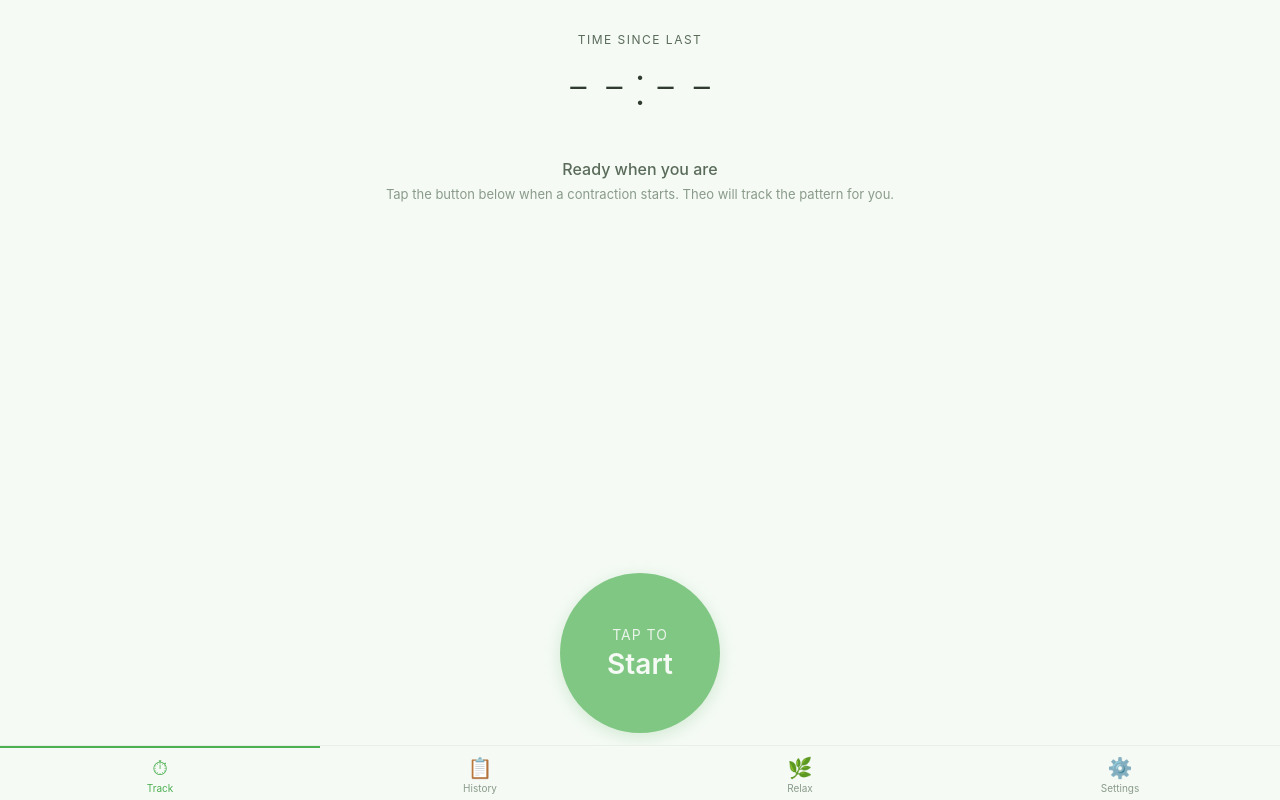
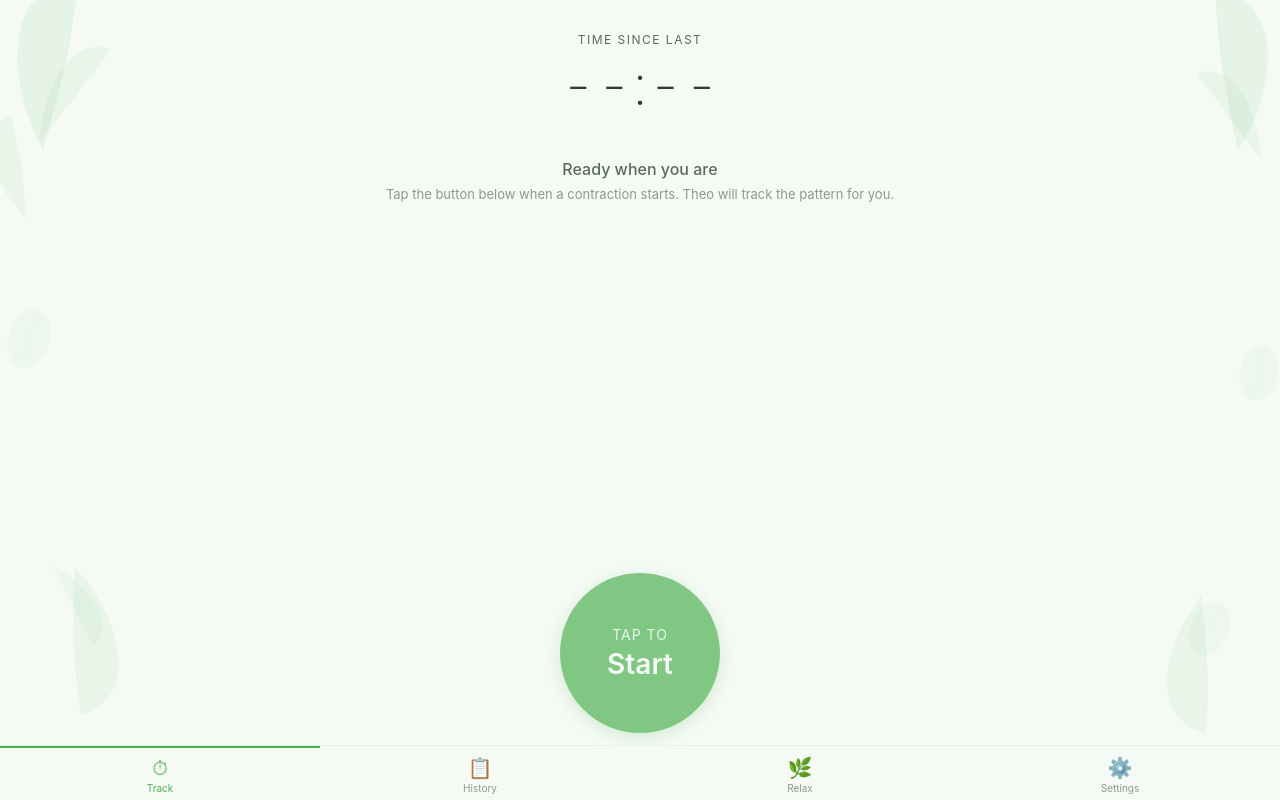
Before and after one commit to hellonathanchung/theo, a React (Vite) app: page / in a window 1280 px wide. Both pictures are taken after a click on the button "Skip". Built offline with nearby package versions, Linux system fonts and the light colour scheme.

Commit message:
feat(beginning): updates app with UI and sources

```diff
--- a/src/App.tsx
+++ b/src/App.tsx
@@ -7,6 +7,7 @@ import { SettingsScreen } from './components/SettingsScreen.tsx';
 import { RelaxScreen } from './components/RelaxScreen.tsx';
 import { AlertBanner } from './components/AlertBanner.tsx';
 import { Onboarding } from './components/Onboarding.tsx';
+import { BackgroundLeaves } from './components/BackgroundLeaves.tsx';
 import { loadOnboardingComplete, saveOnboardingComplete } from './utils/storage.ts';
 import type { Preset } from './types.ts';
 
@@ -73,6 +74,8 @@ export function App() {
         transition: 'background 1.5s ease',
       }}
     >
+      <BackgroundLeaves />
+
       {app.alertMessage && (
         <AlertBanner message={app.alertMessage} onDismiss={app.dismissAlert} />
       )}
--- /dev/null
+++ b/src/components/BackgroundLeaves.tsx
@@ -0,0 +1,129 @@
+export function BackgroundLeaves() {
+  return (
+    <div style={wrapper} aria-hidden="true">
+      {/* Top-left cluster */}
+      <div style={{ ...pos, top: -20, left: 0 }}>
+        <div style={{ ...sway, animation: 'leafSway1 8s ease-in-out infinite' }}>
+          <svg width="150" height="180" viewBox="0 0 150 180" fill="none">
+            <path d="M40 170C40 170 8 120 12 65C16 10 55 2 70 0C70 0 68 25 65 50C62 80 55 110 40 170Z" fill="currentColor" opacity="0.10" />
+            <path d="M70 0C68 30 62 65 40 170" stroke="currentColor" strokeWidth="0.8" opacity="0.06" />
+            <path d="M58 30C50 38 44 50 40 65" stroke="currentColor" strokeWidth="0.4" opacity="0.04" />
+            <path d="M62 55C52 60 46 72 42 90" stroke="currentColor" strokeWidth="0.4" opacity="0.04" />
+          </svg>
+        </div>
+      </div>
+
+      <div style={{ ...pos, top: 40, left: 40, transform: 'rotate(30deg)' }}>
+        <div style={{ ...sway, animation: 'leafSway2 11s ease-in-out infinite' }}>
+          <svg width="90" height="120" viewBox="0 0 90 120" fill="none">
+            <path d="M25 115C25 115 5 70 12 35C19 0 45 0 45 0C45 0 40 30 36 55C32 80 25 115 25 115Z" fill="currentColor" opacity="0.08" />
+            <path d="M45 0C42 25 35 60 25 115" stroke="currentColor" strokeWidth="0.5" opacity="0.05" />
+          </svg>
+        </div>
+      </div>
+
+      <div style={{ ...pos, top: 110, left: -15, transform: 'rotate(-20deg)' }}>
+        <div style={{ ...sway, animation: 'leafSway3 13s ease-in-out infinite' }}>
+          <svg width="80" height="110" viewBox="0 0 80 110" fill="none">
+            <path d="M22 105C22 105 2 65 8 30C14 0 38 2 40 0C40 0 38 28 35 48C32 68 22 105 22 105Z" fill="currentColor" opacity="0.07" />
+          </svg>
+        </div>
+      </div>
+
+      {/* Top-right cluster */}
+      <div style={{ ...pos, top: -15, right: 5, left: 'auto', transform: 'scaleX(-1)' }}>
+        <div style={{ ...sway, animation: 'leafSway2 9s ease-in-out infinite' }}>
+          <svg width="140" height="170" viewBox="0 0 150 180" fill="none">
+            <path d="M40 170C40 170 8 120 12 65C16 10 55 2 70 0C70 0 68 25 65 50C62 80 55 110 40 170Z" fill="currentColor" opacity="0.10" />
+            <path d="M70 0C68 30 62 65 40 170" stroke="currentColor" strokeWidth="0.8" opacity="0.06" />
+            <path d="M58 30C50 38 44 50 40 65" stroke="currentColor" strokeWidth="0.4" opacity="0.04" />
+          </svg>
+        </div>
+      </div>
+
+      <div style={{ ...pos, top: 65, right: 10, left: 'auto', transform: 'scaleX(-1) rotate(25deg)' }}>
+        <div style={{ ...sway, animation: 'leafSway1 12s ease-in-out infinite' }}>
+          <svg width="85" height="110" viewBox="0 0 90 120" fill="none">
+            <path d="M25 115C25 115 5 70 12 35C19 0 45 0 45 0C45 0 40 30 36 55C32 80 25 115 25 115Z" fill="currentColor" opacity="0.07" />
+            <path d="M45 0C42 25 35 60 25 115" stroke="currentColor" strokeWidth="0.5" opacity="0.04" />
+          </svg>
+        </div>
+      </div>
+
+      {/* Mid-left — eucalyptus style round leaf */}
+      <div style={{ ...pos, top: '38%', left: -5, transform: 'rotate(15deg)' }}>
+        <div style={{ ...sway, animation: 'leafSway1 15s ease-in-out infinite' }}>
+          <svg width="70" height="95" viewBox="0 0 60 80" fill="none">
+            <ellipse cx="22" cy="30" rx="18" ry="26" fill="currentColor" opacity="0.05" />
+            <path d="M22 4C22 30 22 56 22 80" stroke="currentColor" strokeWidth="0.5" opacity="0.04" />
+          </svg>
+        </div>
+      </div>
+
+      {/* Mid-right — eucalyptus style */}
+      <div style={{ ...pos, top: '42%', right: -3, left: 'auto', transform: 'scaleX(-1) rotate(-12deg)' }}>
+        <div style={{ ...sway, animation: 'leafSway3 14s ease-in-out infinite' }}>
+          <svg width="65" height="90" viewBox="0 0 60 80" fill="none">
+            <ellipse cx="22" cy="30" rx="18" ry="26" fill="currentColor" opacity="0.05" />
+            <path d="M22 4C22 30 22 56 22 80" stroke="currentColor" strokeWidth="0.5" opacity="0.04" />
+          </svg>
+        </div>
+      </div>
+
+      {/* Bottom-left */}
+      <div style={{ ...pos, bottom: 80, left: 0, top: 'auto', transform: 'rotate(165deg)' }}>
+        <div style={{ ...sway, animation: 'leafSway3 10s ease-in-out infinite' }}>
+          <svg width="130" height="155" viewBox="0 0 150 180" fill="none">
+            <path d="M40 170C40 170 8 120 12 65C16 10 55 2 70 0C70 0 68 25 65 50C62 80 55 110 40 170Z" fill="currentColor" opacity="0.08" />
+            <path d="M70 0C68 30 62 65 40 170" stroke="currentColor" strokeWidth="0.8" opacity="0.05" />
+          </svg>
+        </div>
+      </div>
+
+      <div style={{ ...pos, bottom: 140, left: 30, top: 'auto', transform: 'rotate(145deg)' }}>
+        <div style={{ ...sway, animation: 'leafSway2 12s ease-in-out infinite' }}>
+          <svg width="70" height="95" viewBox="0 0 90 120" fill="none">
+            <path d="M25 115C25 115 5 70 12 35C19 0 45 0 45 0C45 0 40 30 36 55C32 80 25 115 25 115Z" fill="currentColor" opacity="0.06" />
+          </svg>
+        </div>
+      </div>
+
+      {/* Bottom-right */}
+      <div style={{ ...pos, bottom: 65, right: 5, left: 'auto', top: 'auto', transform: 'scaleX(-1) rotate(170deg)' }}>
+        <div style={{ ...sway, animation: 'leafSway1 13s ease-in-out infinite' }}>
+          <svg width="120" height="145" viewBox="0 0 150 180" fill="none">
+            <path d="M40 170C40 170 8 120 12 65C16 10 55 2 70 0C70 0 68 25 65 50C62 80 55 110 40 170Z" fill="currentColor" opacity="0.08" />
+            <path d="M70 0C68 30 62 65 40 170" stroke="currentColor" strokeWidth="0.8" opacity="0.05" />
+            <path d="M62 55C52 60 46 72 42 90" stroke="currentColor" strokeWidth="0.4" opacity="0.03" />
+          </svg>
+        </div>
+      </div>
+
+      <div style={{ ...pos, bottom: 130, right: 25, left: 'auto', top: 'auto', transform: 'scaleX(-1) rotate(155deg)' }}>
+        <div style={{ ...sway, animation: 'leafSway2 11s ease-in-out infinite' }}>
+          <svg width="65" height="85" viewBox="0 0 60 80" fill="none">
+            <ellipse cx="22" cy="30" rx="18" ry="26" fill="currentColor" opacity="0.05" />
+            <path d="M22 4C22 30 22 56 22 80" stroke="currentColor" strokeWidth="0.5" opacity="0.03" />
+          </svg>
+        </div>
+      </div>
+    </div>
+  );
+}
+
+const wrapper: React.CSSProperties = {
+  position: 'fixed',
+  inset: 0,
+  pointerEvents: 'none',
+  zIndex: 0,
+  overflow: 'hidden',
+  color: '#66BB6A',
+};
+
+const pos: React.CSSProperties = {
+  position: 'absolute',
+};
+
+const sway: React.CSSProperties = {
+  transformOrigin: 'bottom center',
+};
--- a/src/index.css
+++ b/src/index.css
@@ -79,3 +79,22 @@ button {
   from { opacity: 0; }
   to { opacity: 1; }
 }
+
+/* Leaf sway animations — subtle, organic feel */
+@keyframes leafSway1 {
+  0%, 100% { transform: rotate(0deg) translateX(0); }
+  25% { transform: rotate(2deg) translateX(3px); }
+  75% { transform: rotate(-1.5deg) translateX(-2px); }
+}
+
+@keyframes leafSway2 {
+  0%, 100% { transform: rotate(0deg) translateY(0); }
+  33% { transform: rotate(-2deg) translateY(4px); }
+  66% { transform: rotate(1.5deg) translateY(-2px); }
+}
+
+@keyframes leafSway3 {
+  0%, 100% { transform: rotate(0deg); }
+  40% { transform: rotate(3deg) translateX(2px) translateY(3px); }
+  80% { transform: rotate(-1deg) translateX(-1px) translateY(-2px); }
+}
```
Also changed, not shown: src/components/FunFacts.tsx (+59 -46 lines).
